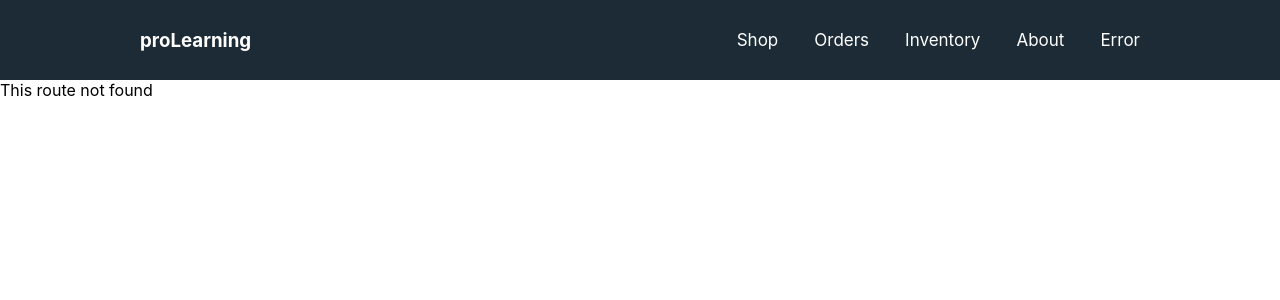
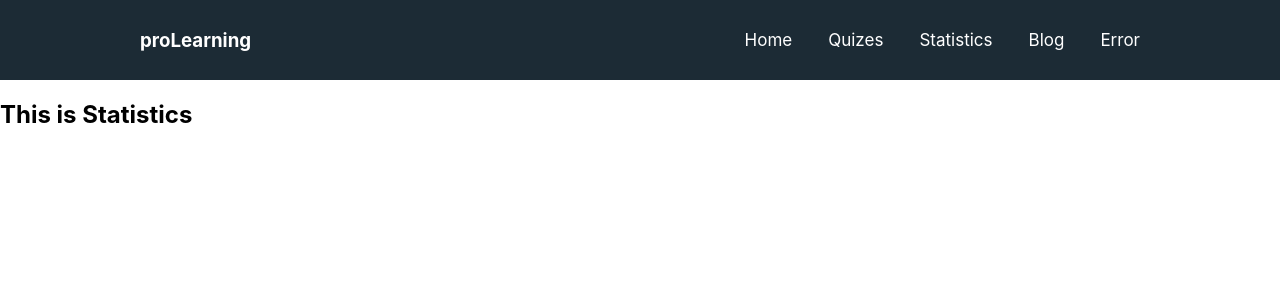
Before and after one commit to Sazzad25/new-learning-site, a React (Create React App) app: page /statistics in a window 1280 px wide. Before the commit this address had no page. Shown: the top 300 px of the page. Built offline with nearby package versions, Linux system fonts and the light colour scheme.

Commit message:
added statistic router

```diff
--- a/src/components/About/About.js
+++ b/src/components/Blog/Blog.js
@@ -1,6 +1,6 @@
 import React from 'react';
 
-const About = () => {
+const Blog = () => {
     return (
         <div>
             <div>
@@ -20,4 +20,4 @@ Let us create a simple application to React to understand how the React Router w
     );
 };
 
-export default About;
+export default Blog;
--- a/src/components/Header/Header.js
+++ b/src/components/Header/Header.js
@@ -9,10 +9,10 @@ const Header = () => {
             {/* <img src={logo} alt="" /> */}
             <h3 className='web-name'>proLearning</h3>
             <div>
-                <Link to="/">Shop</Link>
-                <Link to="/orders">Orders</Link>
-                <Link to="/inventory">Inventory</Link>
-                <Link to="/about">About</Link>
+                <Link to="/">Home</Link>
+                <Link to="/quizes">Quizes</Link>
+                <Link to="/statistics">Statistics</Link>
+                <Link to="/blog">Blog</Link>
                 <Link to="/error">Error</Link>
             </div>
         </nav>
--- a/src/components/Shop/Shop.js
+++ b/src/components/Home/Home.js
@@ -7,10 +7,10 @@ import {
 } from "../../utilities/fakedb";
 import Cart from "../Cart/Cart";
 import Product from "../Product/Product";
-import "./Shop.css";
+import './Home.css';
 import logo from '../../images/giphy.gif';
 
-const Shop = () => {
+const Home = () => {
   const products = useLoaderData();
   const [cart, setCart] = useState([]);
 
@@ -19,21 +19,6 @@ const Shop = () => {
     deleteShoppingCart();
   };
 
-
-
-  useEffect(() => {
-    const storedCart = getStoredCart();
-    const savedCart = [];
-    for (const id in storedCart) {
-      // const addedProduct = products.find((product) => product.id === id);
-      // if (addedProduct) {
-      //   const quantity = storedCart[id];
-      //   addedProduct.quantity = quantity;
-      //   savedCart.push(addedProduct);
-      // }
-    }
-    setCart(savedCart);
-  }, [products]);
 
   const handleAddToCart = (selectedProduct) => {
     console.log(selectedProduct);
@@ -80,4 +65,4 @@ const Shop = () => {
   );
 };
 
-export default Shop;
+export default Home;
--- a/src/components/Inventory/Inventory.js
+++ /dev/null
@@ -1,11 +0,0 @@
-import React from 'react';
-
-const Inventory = () => {
-    return (
-        <div>
-            <h2>This is Inventory</h2>
-        </div>
-    );
-};
-
-export default Inventory;
--- a/src/components/Orders/Orders.js
+++ b/src/components/Quizes/Quizes.js
@@ -5,7 +5,7 @@ import Cart from '../Cart/Cart';
 import Quize from '../Quize/Quize';
 import ReviewItem from '../ReviewItem/ReviewItem';
 
-const Orders = () => {
+const Quizes = () => {
     // const {initialCart} = useLoaderData();
     const orders = useLoaderData();
     console.log(orders);
@@ -34,4 +34,4 @@ const Orders = () => {
     );
 };
 
-export default Orders;
+export default Quizes;
--- /dev/null
+++ b/src/components/Statistics/Statistics.js
@@ -0,0 +1,11 @@
+import React from 'react';
+
+const Statistics = () => {
+    return (
+        <div>
+            <h2>This is Statistics</h2>
+        </div>
+    );
+};
+
+export default Statistics;
```
Also changed, not shown: src/App.js (+11 -11 lines), src/components/Cart/Cart.js (+2 -20 lines), src/components/Home/Home.css (renamed from src/components/Shop/Shop.css), 1 other file (tests, documents, lock files or other folders).
